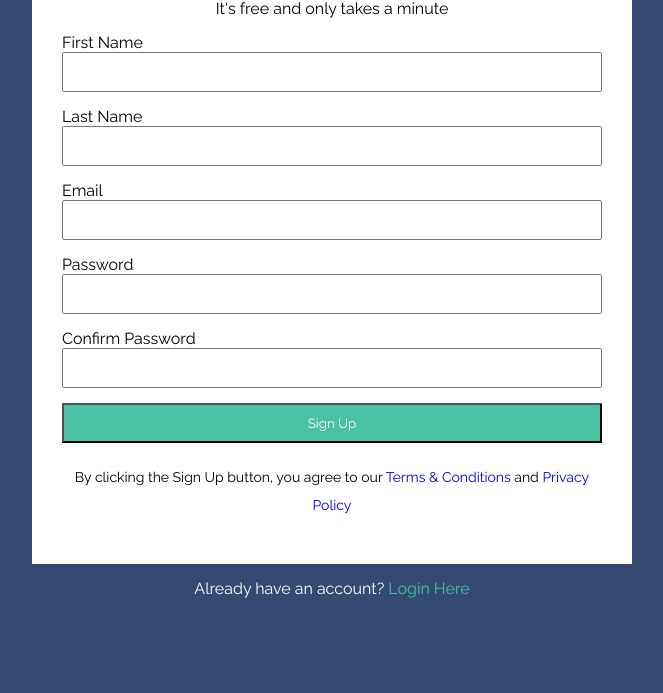
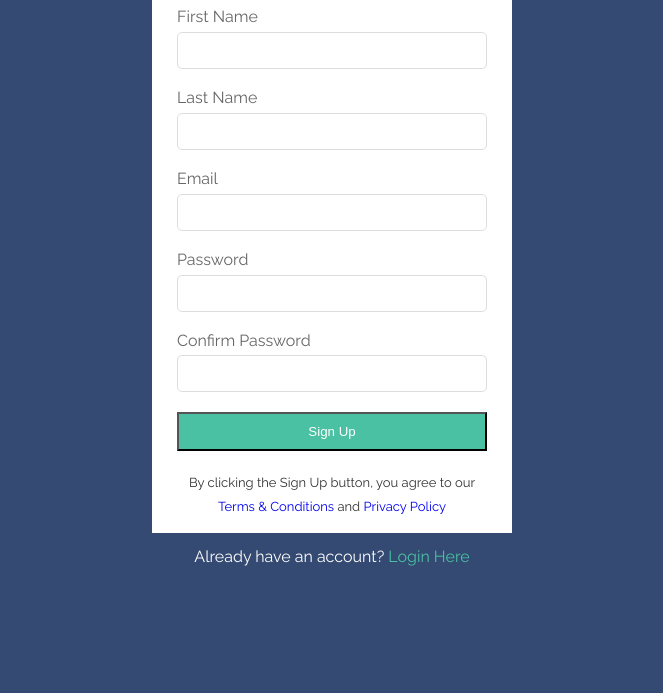
Before and after one commit to xaviguasch/form-html-prac, a plain HTML site: page index.html in a window 1280 px wide. Shown: the part 163-856 px from the top of the page, without its empty margins (308-971 px from the left). After the commit the page ends 800 px from the top, so only its background shows below. Drawn offline with Linux system fonts and the light colour scheme.

Commit message:
refactoring

```diff
--- a/index.html
+++ b/index.html
@@ -12,112 +12,74 @@
           box-sizing: border-box;
           margin: 0;
           padding: 0;
-          font-family: 'Raleway', sans-serif;
-        /*
-        -May want to add "border-box for "box-sizing so padding does not affect width
-        -Reset margin and padding
-       */
-      }
+        }
 
-      body {
-          background-color: #344a72;
-        /*
-          -Background color is #344a72
-        */
+        body {
+        font-family: 'Raleway', sans-serif;
+        background-color: #344a72;
+        color: #fff;
+        line-height: 1.8;
       }
 
       a {
           text-decoration: none;
-        /*
-        Underlined links are ugly :)
-       */
       }
 
       #container {
-        /*
-        -Remember, margin: auto on left and right will center a block element
-        -I would also set a "max-width" for responsiveness
-        -May want to add some padding
-        */
         margin: 30px auto;
-        max-width: 50%;
-        padding: 50px 20px;
+        max-width: 400px;
+        padding: 20px;
       }
 
       .form-wrap {
-        /*
-          This is the white area around the form and heading, etc
-        */
         background-color: #ffff;
-        padding: 30px;
+        padding: 15px 25px;
+        color: #333;
       }
 
       .form-wrap h1,
       .form-wrap p {
           text-align: center;
-          margin-bottom: 15px;
-        /*
-          May want to center these
-        */
       }
 
       .form-wrap .form-group {
-        /*
-          Each label, input is wrapped in .form-group
-        */
-        margin-bottom: 15px;
+        margin-top: 15px;
       }
 
       .form-wrap .form-group label {
-        /*
-          Label should be turned into a block element
-        */
         display: block;
+        color: #666;
       }
 
       .form-wrap .form-group input {
-        /*
-          Inputs should reach accross the .form-wrap 100% and have some padding
-        */
         width: 100%;
         padding: 10px;
+        border: #ddd 1px solid;
+        border-radius: 5px;
       }
 
       .form-wrap button {
-        /*
-          Button should wrap accross 100% and display as block
-          Background color for button is #49c1a2
-        */
         display: block;
         width: 100%;
         padding: 10px;
-        margin-bottom: 20px;
+        margin-top: 20px;
         background-color: #49c1a2;
         color: #fff;
+        cursor: pointer;
       }
 
       .form-wrap button:hover {
-        /*
-          Hover background color for button is #37a08e
-        */
         background-color: #37a08e;
       }
 
       .form-wrap .bottom-text {
-        /*
-          Bottom text is smaller
-        */
-        font-size: 14px;
-        line-height: 2;
+        font-size: 13px;
+        margin-top: 20px;
       }
 
       footer {
-        /*
-        Should be centered
-       */
-       padding: 15px;
-       text-align: center;
-       color: #fff;
+        margin-top: 10px;
+        text-align: center;
       }
 
       footer a {
```
